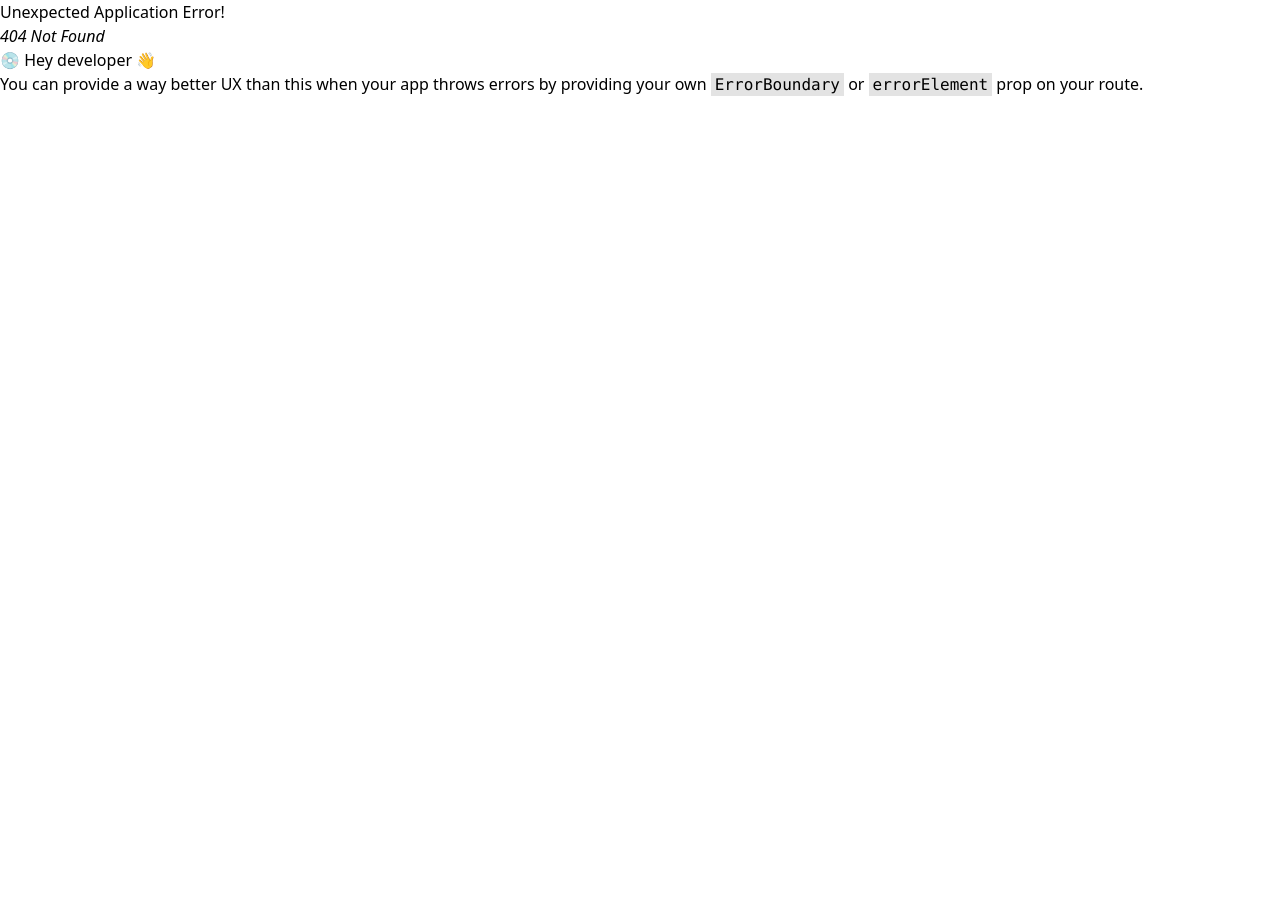
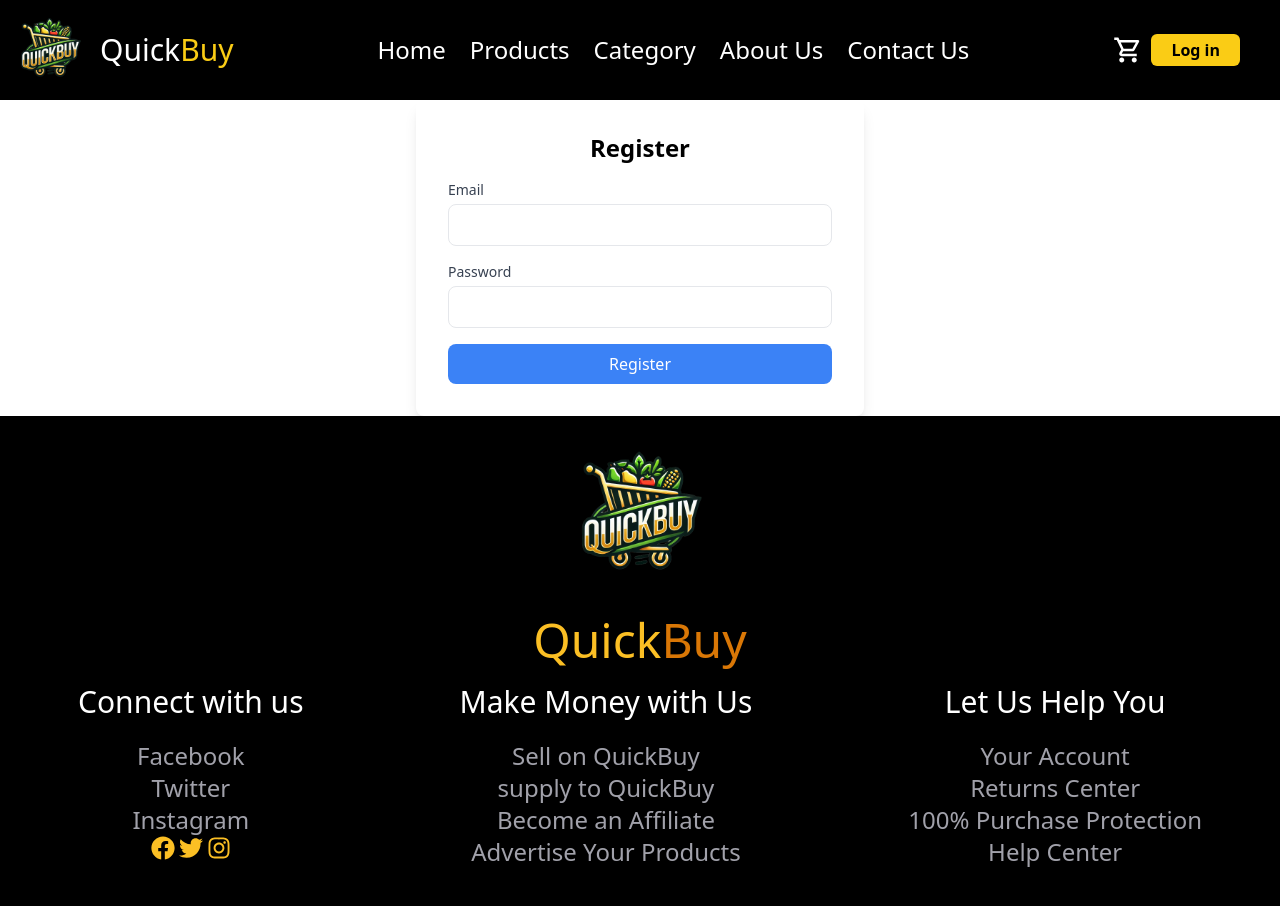
Before and after one commit to abhiroy00/ecommerce, a React (Vite) app in the folder frontend/: page /register in a window 1280 px wide. Before the commit this address had no page. Before the commit the page ends 800 px from the top, so only its background shows below. Built offline with nearby package versions, Linux system fonts and the light colour scheme.

Commit message:
add login and register page
add login and register page

```diff
--- a/frontend/src/features/login/Login.jsx
+++ b/frontend/src/features/login/Login.jsx
@@ -1,10 +1,91 @@
-import React from 'react'
+import React, { useState } from 'react';
 
-export default function Login() {
+const LoginPage = () => {
+  const [formData, setFormData] = useState({
+    email: '',
+    otp: '',
+  });
+
+  const [errors, setErrors] = useState({
+    email: '',
+    otp: '',
+  });
+
+  const handleChange = (e) => {
+    const { name, value } = e.target;
+    setFormData((prevData) => ({
+      ...prevData,
+      [name]: value,
+    }));
+  };
+
+  const validateForm = () => {
+    const newErrors = {};
+    if (!formData.email) {
+      newErrors.email = 'This field is required.';
+    }
+    if (!formData.otp) {
+      newErrors.otp = 'This field is required.';
+    }
+    setErrors(newErrors);
+    return Object.keys(newErrors).length === 0; // Return true if no errors
+  };
+
+  const handleSubmit = (e) => {
+    e.preventDefault();
+    if (validateForm()) {
+      // Simulate successful form submission
+      console.log('Form submitted successfully:', formData);
+      // Reset form fields if needed
+      setFormData({ email: '', otp: '' });
+      setErrors({ email: '', otp: '' });
+    }
+  };
+
   return (
-    <div>
+    <div className="min-h-screen flex justify-center items-center bg-gray-100">
+      <div className="bg-white p-8 rounded-lg shadow-lg w-full max-w-md">
+        <h2 className="text-2xl font-bold text-center text-gray-800 mb-4">Login</h2>
+        <form onSubmit={handleSubmit}>
+          {/* Email Input */}
+          <div className="mb-4">
+            <label htmlFor="email" className="block text-sm font-medium text-gray-700">Email</label>
+            <input
+              type="email"
+              id="email"
+              name="email"
+              value={formData.email}
+              onChange={handleChange}
+              className="mt-1 p-2 w-full border border-gray-300 rounded-md focus:outline-none focus:ring-2 focus:ring-blue-500"
+            />
+            {errors.email && <p className="text-red-500 text-sm mt-1">{errors.email}</p>}
+          </div>
 
+          {/* OTP Input */}
+          <div className="mb-4">
+            <label htmlFor="otp" className="block text-sm font-medium text-gray-700">OTP</label>
+            <input
+              type="text"
+              id="otp"
+              name="otp"
+              value={formData.otp}
+              onChange={handleChange}
+              className="mt-1 p-2 w-full border border-gray-300 rounded-md focus:outline-none focus:ring-2 focus:ring-blue-500"
+            />
+            {errors.otp && <p className="text-red-500 text-sm mt-1">{errors.otp}</p>}
+          </div>
 
+          {/* Submit Button */}
+          <button
+            type="submit"
+            className="w-full bg-blue-500 text-white py-2 rounded-md hover:bg-blue-600 focus:outline-none focus:ring-2 focus:ring-blue-500"
+          >
+            Login
+          </button>
+        </form>
+      </div>
     </div>
-  )
-}
+  );
+};
+
+export default LoginPage;
--- a/frontend/src/features/products/Product.jsx
+++ b/frontend/src/features/products/Product.jsx
@@ -13,7 +13,7 @@ export default function Product() {
 
   useEffect(() => {
     async function getdata() {
-      const res = await fetch("http://localhost:3000/product")
+      const res = await fetch("http://127.0.0.1:8000/api/product/")
       const product = await res.json()
       setProduct(product.data)
       console.log(product.data);
--- a/frontend/src/features/register/Register.jsx
+++ b/frontend/src/features/register/Register.jsx
@@ -0,0 +1,87 @@
+import  { useState } from 'react';
+
+const RegisterForm = () => {
+  const [formData, setFormData] = useState({
+    email: '',
+    password: ''
+  });
+
+  const [errors, setErrors] = useState({
+    email: '',
+    password: ''
+  });
+
+  const handleChange = (e) => {
+    const { name, value } = e.target;
+    setFormData((prevData) => ({
+      ...prevData,
+      [name]: value
+    }));
+  };
+
+  const validateForm = () => {
+    const newErrors = {};
+    if (!formData.email) {
+      newErrors.email = 'This field is required.';
+    }
+    if (!formData.password) {
+      newErrors.password = 'This field is required.';
+    }
+    setErrors(newErrors);
+    return Object.keys(newErrors).length === 0;
+  };
+
+  const handleSubmit = (e) => {
+    e.preventDefault();
+    if (validateForm()) {
+      // Simulate successful form submission
+      console.log('Form submitted successfully:', formData);
+    }
+  };
+
+  return (
+    <div className="max-w-md mx-auto bg-white p-8 rounded-lg shadow-lg">
+      <h2 className="text-2xl font-bold text-center mb-4">Register</h2>
+      <form onSubmit={handleSubmit}>
+        <div className="mb-4">
+          <label htmlFor="email" className="block text-sm font-medium text-gray-700">Email</label>
+          <input
+            type="email"
+            id="email"
+            name="email"
+            value={formData.email}
+            onChange={handleChange}
+            className="mt-1 p-2 w-full border rounded-lg focus:outline-none focus:ring-2 focus:ring-blue-500"
+          />
+          {errors.email && (
+            <p className="text-red-500 text-sm mt-1">{errors.email}</p>
+          )}
+        </div>
+
+        <div className="mb-4">
+          <label htmlFor="password" className="block text-sm font-medium text-gray-700">Password</label>
+          <input
+            type="password"
+            id="password"
+            name="password"
+            value={formData.password}
+            onChange={handleChange}
+            className="mt-1 p-2 w-full border rounded-lg focus:outline-none focus:ring-2 focus:ring-blue-500"
+          />
+          {errors.password && (
+            <p className="text-red-500 text-sm mt-1">{errors.password}</p>
+          )}
+        </div>
+
+        <button
+          type="submit"
+          className="w-full bg-blue-500 text-white py-2 rounded-lg hover:bg-blue-600 focus:outline-none focus:ring-2 focus:ring-blue-500"
+        >
+          Register
+        </button>
+      </form>
+    </div>
+  );
+};
+
+export default RegisterForm;
```
Also changed, not shown: frontend/src/App.jsx (+10 -8 lines), 1 other file (tests, documents, lock files or other folders).
